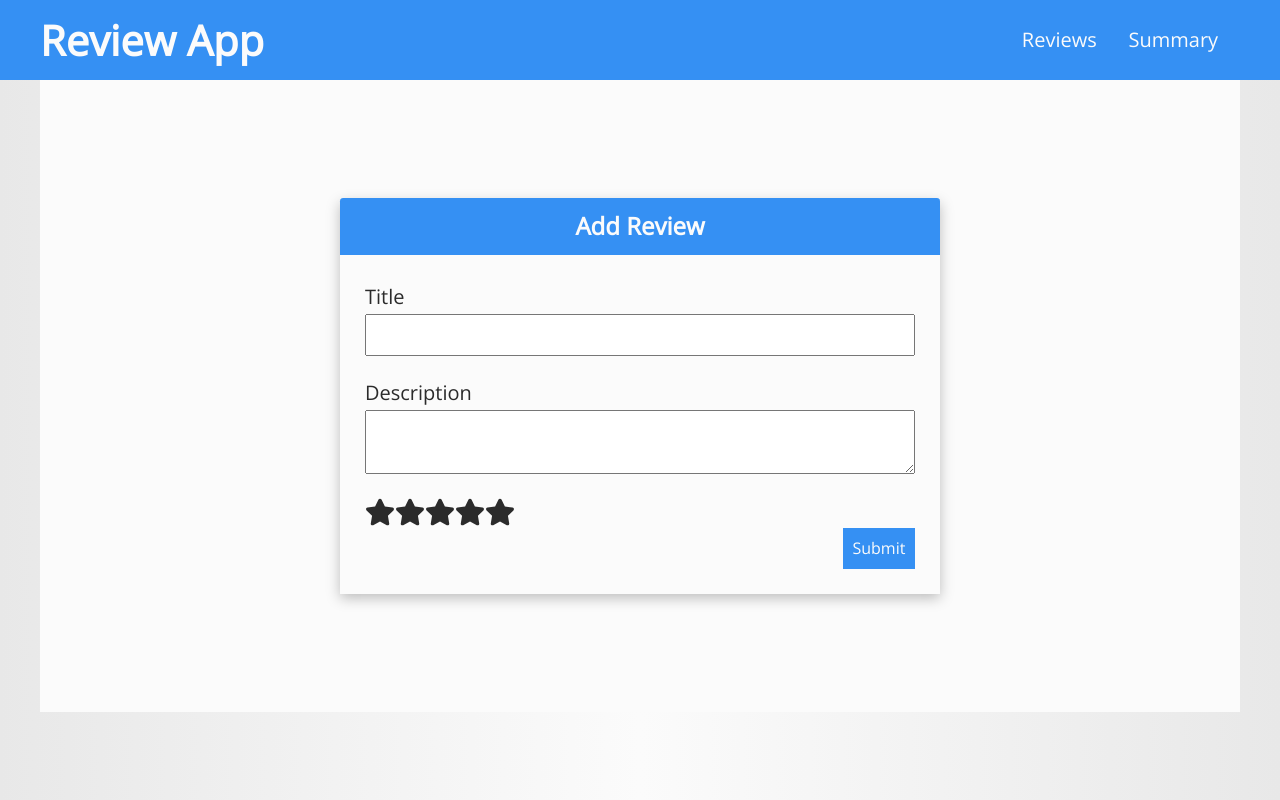
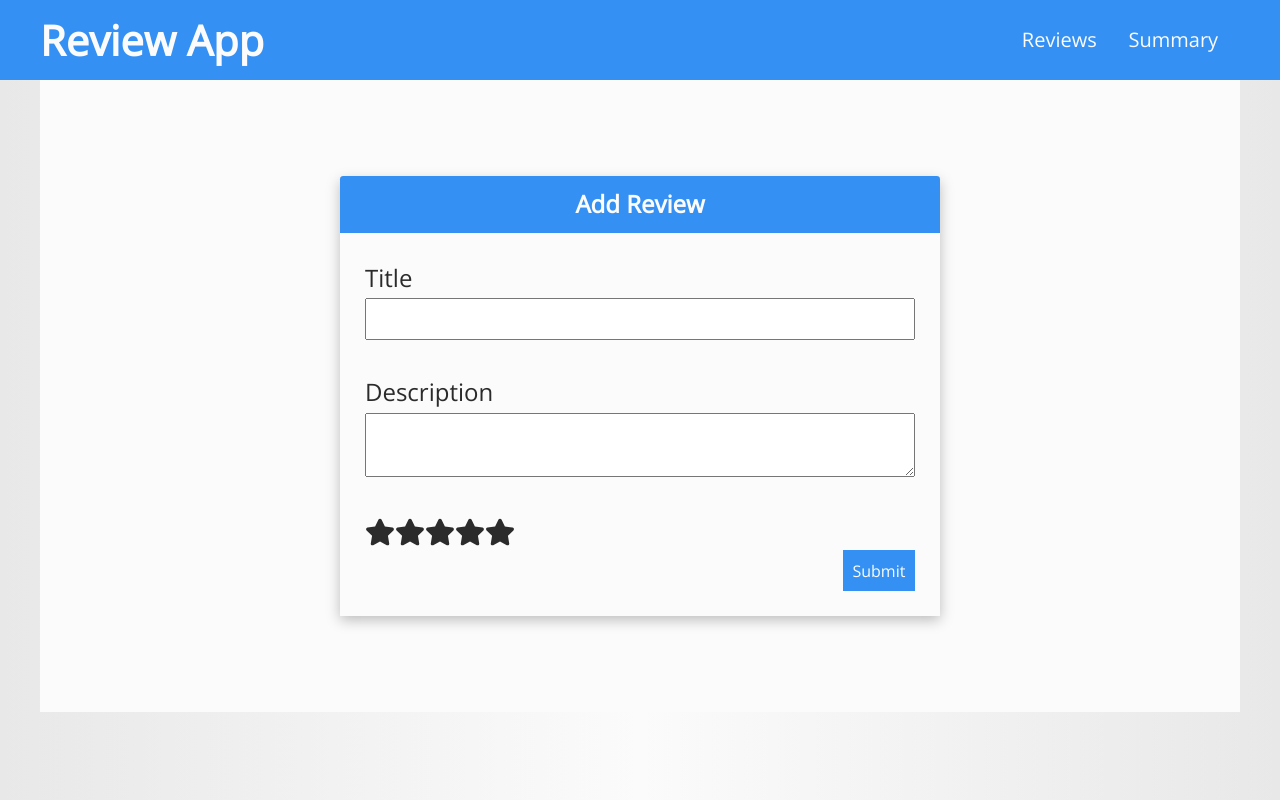
Before and after one commit to Jesrogers/review-app-frontend, a React (Create React App) app: page /review in a window 1280 px wide. Built offline with nearby package versions, Linux system fonts and the light colour scheme; no server answers.

Commit message:
review form validation

```diff
--- a/src/components/StarRating/StarRating.js
+++ b/src/components/StarRating/StarRating.js
@@ -9,7 +9,7 @@ const StarRating = ({
   editMode = false,
   updateReviewRating,
 }) => {
-  const [starRating, setStarRating] = useState(0);
+  const [starRating, setStarRating] = useState(null);
   const [hover, setHover] = useState(null);
 
   useEffect(() => {
--- a/src/pages/ReviewForm/ReviewForm.js
+++ b/src/pages/ReviewForm/ReviewForm.js
@@ -8,7 +8,8 @@ import StarRating from '../../components/StarRating/StarRating';
 const ReviewForm = ({ addReview, history, updateReview }) => {
   const [title, setTitle] = useState('');
   const [description, setDescription] = useState('');
-  const [rating, setRating] = useState(0);
+  const [rating, setRating] = useState(null);
+  const [errors, setErrors] = useState({});
 
   const { id } = useParams();
 
@@ -28,6 +29,35 @@ const ReviewForm = ({ addReview, history, updateReview }) => {
     getReview();
   }, [id]);
 
+  const formValidation = () => {
+    const errors = {};
+    let isValid = true;
+
+    if (!title.trim()) {
+      isValid = false;
+      errors['title'] = 'Cannot be empty';
+    }
+
+    if (title.length > 100) {
+      isValid = false;
+      errors['title'] = 'Title must be 100 characters or less';
+    }
+
+    if (description.length > 300) {
+      isValid = false;
+      errors['description'] = 'Description must be 300 characters or less';
+    }
+
+    if (!rating || rating < 1 || rating > 5) {
+      isValid = false;
+      errors['rating'] = 'Select a valid rating';
+    }
+
+    setErrors(errors);
+
+    return isValid;
+  };
+
   const onSubmit = (e) => {
     e.preventDefault();
 
@@ -38,13 +68,15 @@ const ReviewForm = ({ addReview, history, updateReview }) => {
       rating: rating,
     };
 
+    if (formValidation()) {
       if (id) {
         updateReview(Number(id), newReview);
+        history.push('/');
       } else {
         addReview(newReview);
+        history.push('/');
       }
-
-    history.push('/');
+    }
   };
 
   const handleRatingClick = (rating) => {
@@ -65,23 +97,36 @@ const ReviewForm = ({ addReview, history, updateReview }) => {
                 id="title"
                 type="text"
                 required
+                maxLength="100"
                 value={title}
                 onChange={(e) => setTitle(e.target.value)}
               />
+              {errors.title ? (
+                <p className={styles.error}>{errors.title}</p>
+              ) : null}
             </div>
             <div>
               <label htmlFor="description">Description</label>
               <textarea
                 id="description"
+                maxLength="300"
                 value={description}
                 onChange={(e) => setDescription(e.target.value)}
               ></textarea>
+              {errors.description ? (
+                <p className={styles.error}>{errors.description}</p>
+              ) : null}
             </div>
+            <div>
               <StarRating
                 editMode={true}
                 rating={rating}
                 updateReviewRating={handleRatingClick}
               />
+              {errors.rating ? (
+                <p className={styles.error}>{errors.rating}</p>
+              ) : null}
+            </div>
 
             <button type="submit" className={styles.submitBtn}>
               Submit
--- a/src/pages/ReviewForm/ReviewForm.module.scss
+++ b/src/pages/ReviewForm/ReviewForm.module.scss
@@ -28,11 +28,15 @@
             font-size: 1.25rem;
 
             div {
+                position: relative;
                 text-align: left;
 
                 &:not(:global(.starContainer)) {
                     display: block;
-                    margin-bottom: 1.25rem;
+
+                    label {
+                        font-size: 1.5rem;
+                    }
 
                     input {
                         width: 100%;
@@ -46,6 +50,18 @@
                         height: 4rem;
                         font-size: 1rem;
                     }
+
+                    &:not(:last-of-type) {
+                        margin-bottom: 2rem;
+                    }
+                }
+
+                .error {
+                    position: absolute;
+                    bottom: -1.6rem;
+                    left: 0;
+                    color: red;
+                    font-size: 0.875rem;
                 }
             }
         }
```
Lines whose indentation alone changed are shown as unchanged.
